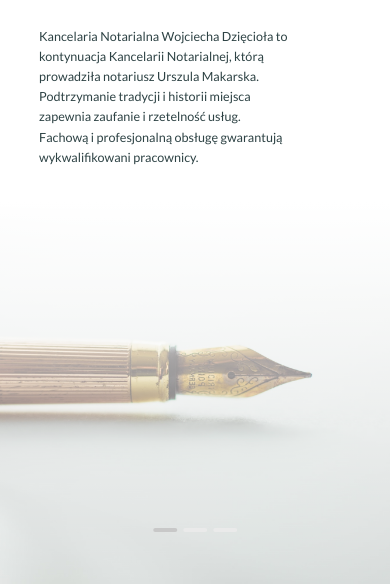
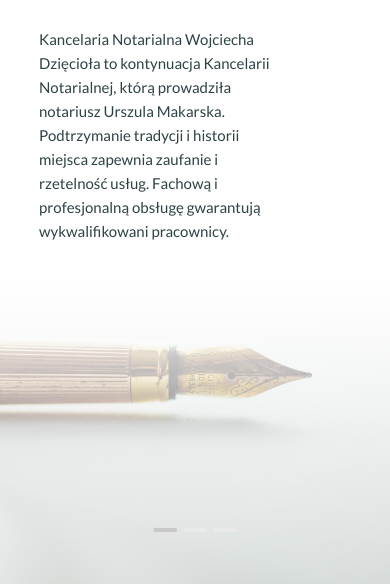
Before and after one commit to JacobFeat/noticyOfficeV2, a plain HTML site: page index.html in a window 390 px wide. Shown: the part 260-844 px from the top of the page. Drawn offline with nearby package versions, Linux system fonts and the light colour scheme; files whose address does not match are found by name.

Commit message:
try js 100vh trick and increase main desc fontSize

```diff
--- a/css/styles.css
+++ b/css/styles.css
@@ -1014,7 +1014,7 @@ nav{
 
 
     .header-bg-gradient{
-    background: linear-gradient(180deg, rgba(255,255,255,1) 50%, rgba(255, 255, 255, 0) 100%);
+    background: linear-gradient(180deg, rgba(255,255,255,1) 60%, rgba(255, 255, 255, 0) 100%);
     }
 
     .first-img{
@@ -1145,6 +1145,7 @@ nav{
 
     .header-description{
         max-width: 350px;
+        font-size: 1.6em;
     }
 
     .header-btn{
@@ -1210,7 +1211,7 @@ nav{
 
     .header-description{
         max-width: 250px;
-        font-size: 1.4em;
+        font-size: 1.67em;
     }
 
     #about-me-box .content-img{
@@ -1283,11 +1284,11 @@ nav{
     }
 
     #main-page{
-        font-size: 9px;
+        font-size: 10px;
     }
 
     .header-content{
-        padding: 27vh 0 0 5vw;
+        /* padding: 27vh 0 0 5vw; */
 
     }
 
```
